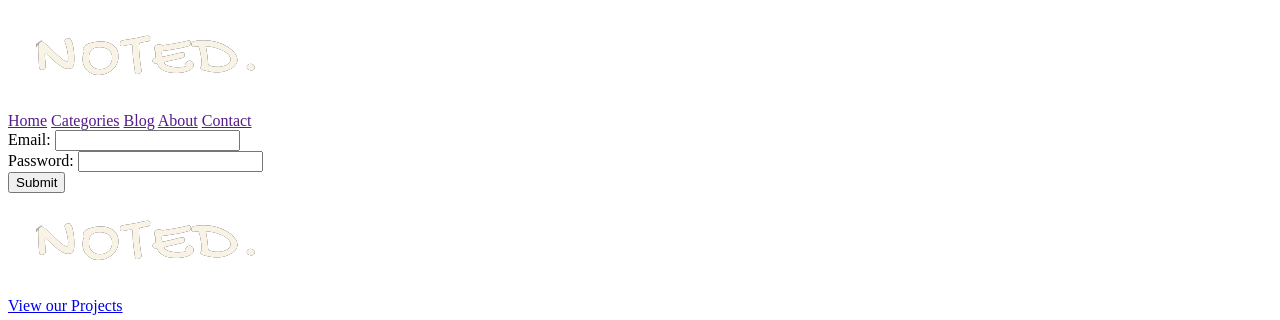
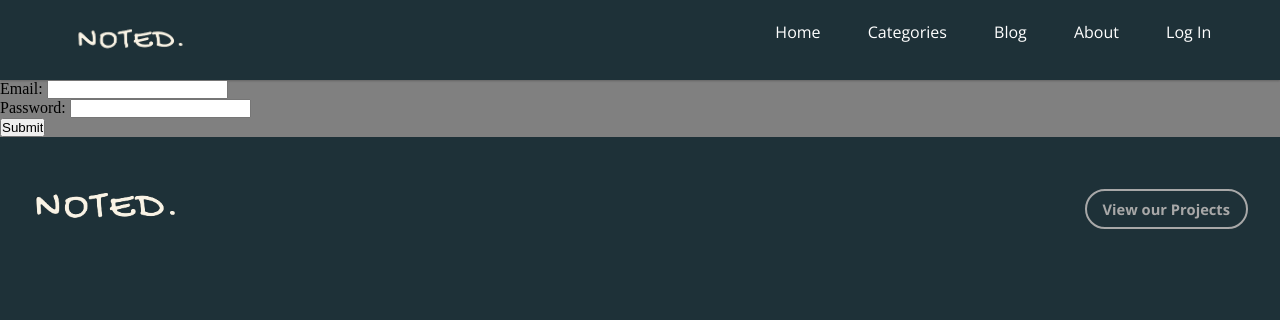
Before and after one commit to the-iter8/Noted, a Flask app: page /auth/login in a window 1280 px wide. Shown: the top 320 px of the page. Run offline with Flask 2, Linux system fonts and the light colour scheme.

Commit message:
added logout feature and multiple user support

```diff
--- a/app/main/views.py
+++ b/app/main/views.py
@@ -1,5 +1,5 @@
 from flask import render_template, request, redirect, abort, url_for
-from flask_login import login_user
+from flask_login import login_user, logout_user, login_required, current_user
 
 from .forms import ListForm, LoginForm
 from . import main, auth
@@ -7,10 +7,11 @@ from .. import db
 from ..models import User, Note
 
 @main.route('/', methods = ['GET', 'POST'])
+@login_required
 def home():
     form = ListForm()
     if request.method == 'GET':
-        tasklist = [note for note in Note.query.all()]
+        tasklist = [note for note in Note.query.filter_by(user_id=current_user.id).all()]
         return render_template('index.html', form=form, tasklist=tasklist)
 
     elif request.method == 'POST':
@@ -19,13 +20,14 @@ def home():
             # TODO: Currently only working for one User.
             # Assign notes to currently logged in User.
             # TODO: separate 'description' form 'title'
-            user = User.query.first()
+            user = User.query.filter_by(name=current_user.name).first()
             note = Note(title=content, description=content, user=user)
             db.session.add(note)
             db.session.commit()
         return redirect(url_for('main.home'))
 
 @main.route('/delete/<int:note_id>', methods = ['GET','POST'])
+@login_required
 def delete(note_id):
     if request.method == 'GET':
         return abort(404)
@@ -36,6 +38,7 @@ def delete(note_id):
         return redirect(url_for('main.home'))
 
 @main.route('/edit/<int:note_id>', methods = ['GET', 'POST'])
+@login_required
 def edit(note_id):
     if request.method == 'GET':
         return abort(404)
@@ -59,3 +62,9 @@ def login():
             return redirect(next)
         return "<h1>Invalid Username or password</h1>"
     return render_template('login.html', form=form)
+
+@auth.route('/logout')
+@login_required
+def logout():
+    logout_user()
+    return redirect(url_for('main.home'))
--- a/app/templates/login.html
+++ b/app/templates/login.html
@@ -4,6 +4,21 @@
     <meta charset="UTF-8" />
     <meta http-equiv="X-UA-Compatible" content="IE=edge" />
     <meta name="viewport" content="width=device-width, initial-scale=1.0" />
+    <link
+      rel="stylesheet"
+      href="{{url_for('static', filename = 'css/style.css')}}"
+    />
+    <link rel="preconnect" href="https://fonts.googleapis.com" />
+    <link rel="preconnect" href="https://fonts.gstatic.com" crossorigin />
+    <link
+      href="https://fonts.googleapis.com/css2?family=Roboto:wght@500;700&display=swap"
+      rel="stylesheet"
+    />
+    <link
+      href="https://fonts.googleapis.com/css2?family=Poppins:wght@600&display=swap"
+      rel="stylesheet"
+    />
+
     <title>Document</title>
   </head>
   <body>
@@ -20,7 +35,11 @@
         <a href="" class="navbar-items">Categories</a>
         <a href="" class="navbar-items">Blog</a>
         <a href="" class="navbar-items">About</a>
-        <a href="" class="navbar-items">Contact</a>
+        {% if current_user.is_authenticated %}
+        <a href="{{ url_for('auth.logout') }}" class="navbar-items">Log Out</a>
+        {% else %}
+        <a href="{{ url_for('auth.login') }}" class="navbar-items">Log In</a>
+        {% endif %}
       </section>
     </nav>
 
```
Also changed, not shown: app/templates/index.html (+6 -1 lines).
